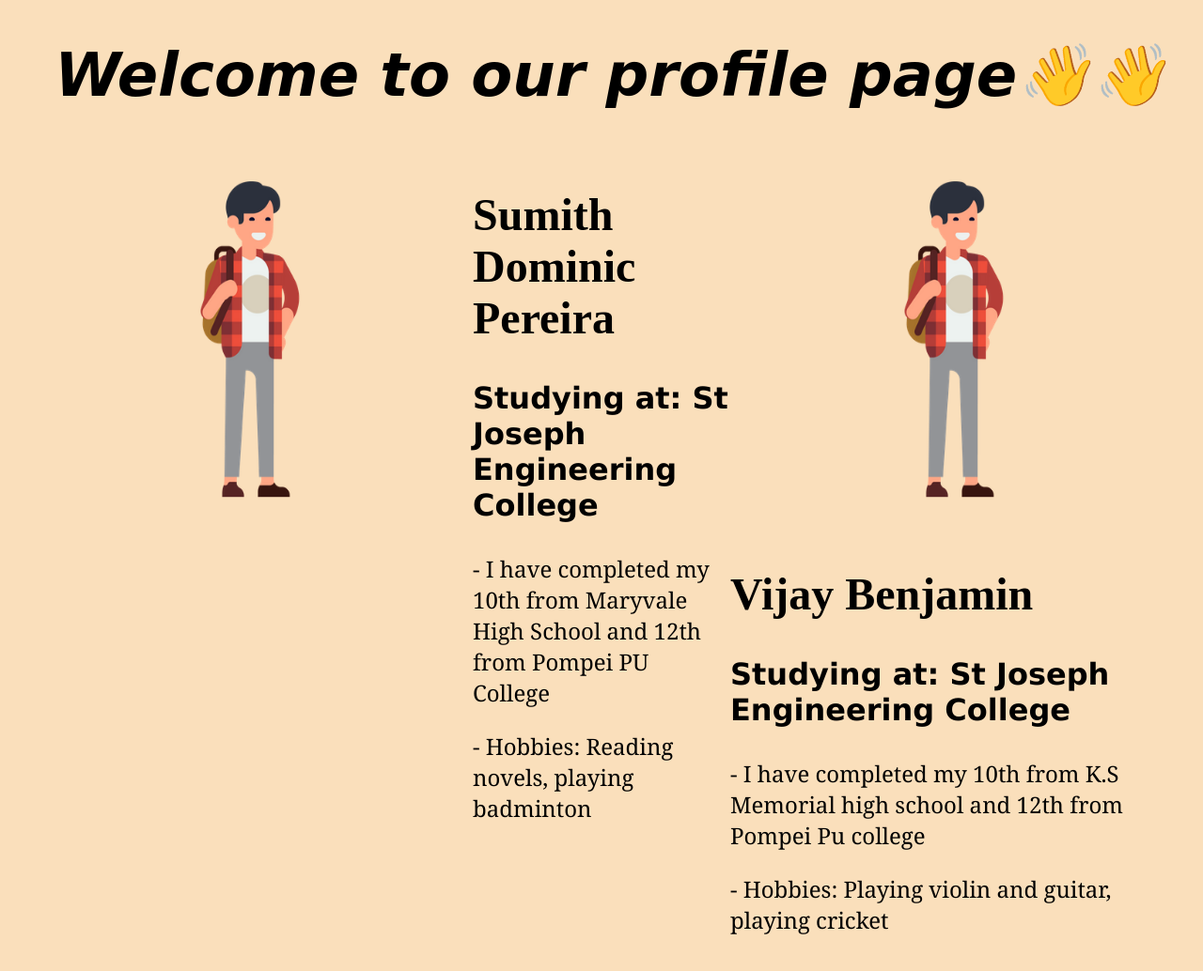
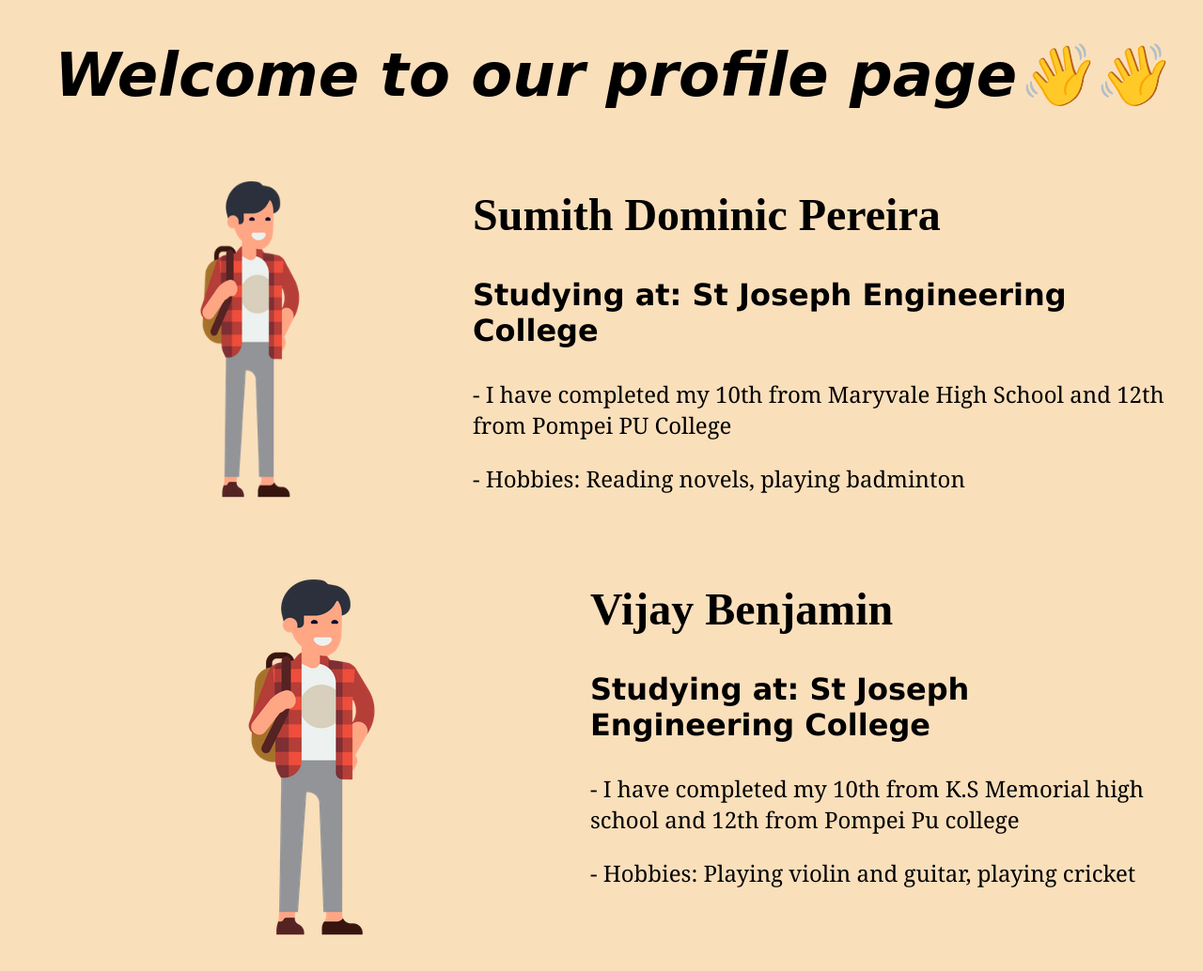
Before and after one commit to sumith0707/gitproject, a plain HTML site: page index.html in a window 1280 px wide. Shown: the whole page at 94% size. Drawn offline with Linux system fonts and the light colour scheme.

Commit message:
added css for text

```diff
--- a/styles.css
+++ b/styles.css
@@ -9,7 +9,7 @@ h1{
     margin-left:20px;
 }
 
-.profile{
+.profile, .profile2{
     display:flex;
     align-items:flex-start;
     margin:20px;
```
Also changed, not shown: index.html (+1 -0 lines).
